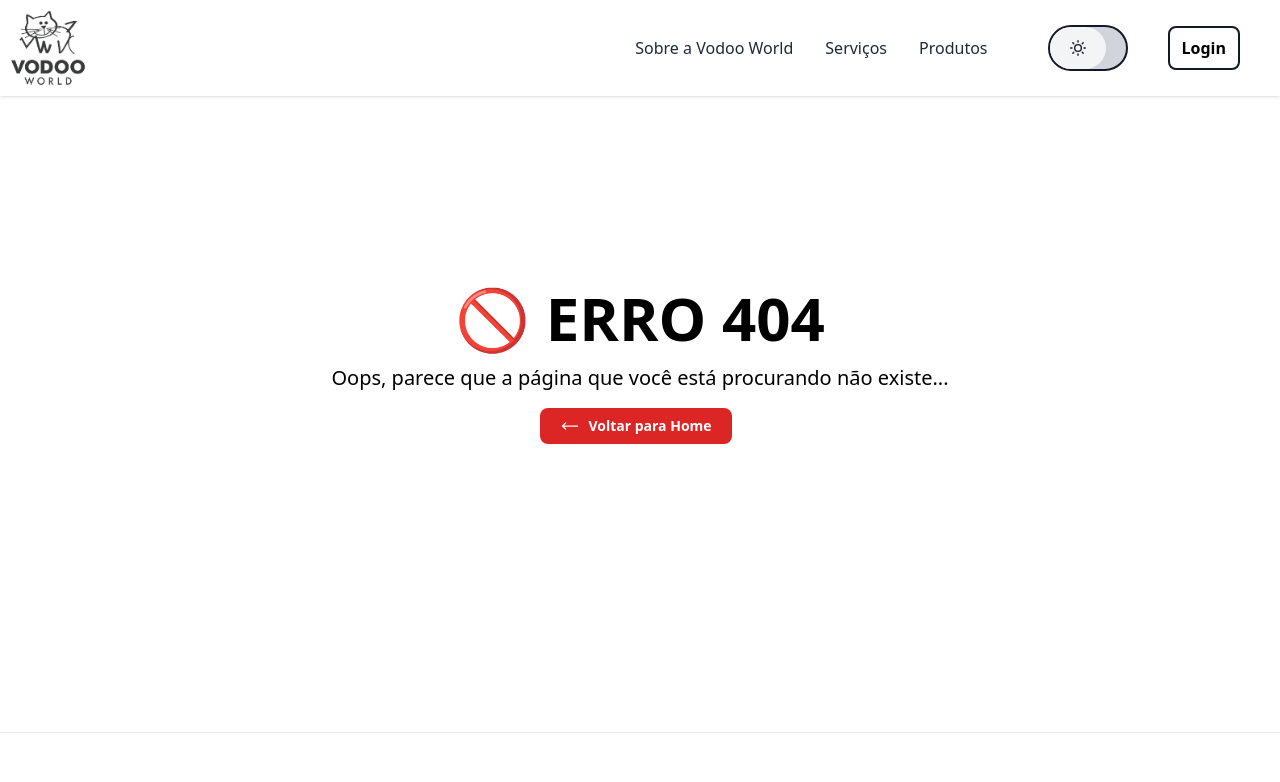
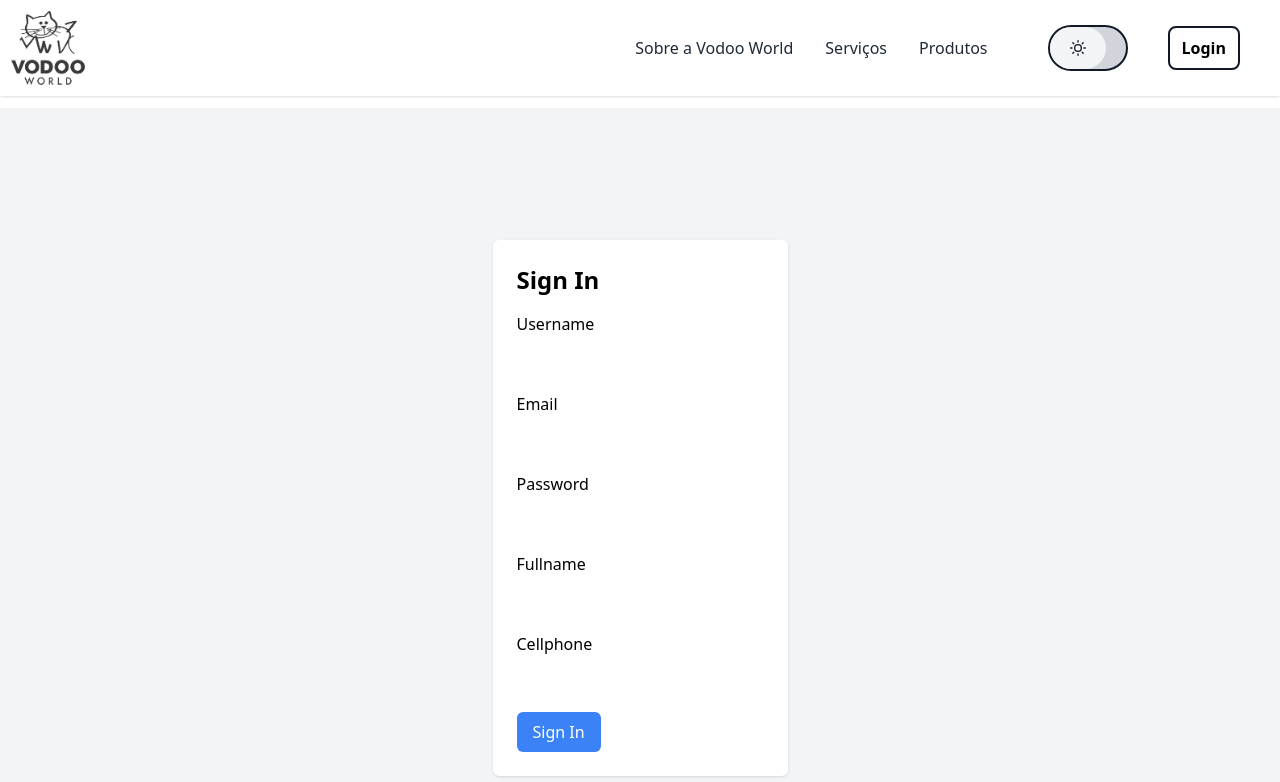
Before and after one commit to victormssa/Vodoo-World, a React (Vite) app in the folder frontend/: page /signIn in a window 1280 px wide. Before the commit this address had no page. Shown: the top 782 px of the page. Built offline with nearby package versions, Linux system fonts and the light colour scheme.

Commit message:
Iniciando o Sign In

```diff
--- a/frontend/src/components/loginForm/LoginForm.tsx
+++ b/frontend/src/components/loginForm/LoginForm.tsx
@@ -258,7 +258,7 @@ const LoginForm: React.FC = () => {
             Não possui uma conta?{" "}
           </span>
           <a
-            href="#"
+            href="/signIn"
             className="mx-2 text-sm font-bold text-blue-500 dark:text-blue-400 hover:underline"
           >
             Cadastre-se
--- /dev/null
+++ b/frontend/src/components/signInForm/SignInForm.tsx
@@ -0,0 +1,113 @@
+import { useState } from "react";
+import axios, { AxiosError } from "axios";
+
+const SignInForm = () => {
+  const [username, setUsername] = useState("");
+  const [email, setEmail] = useState("");
+  const [password, setPassword] = useState("");
+  const [fullname, setFullname] = useState("");
+  const [cellphone, setCellphone] = useState("");
+  const [error, setError] = useState("");
+
+  const handleSubmit = async (e: React.FormEvent) => {
+    e.preventDefault();
+
+    try {
+      const response = await axios.post("https://api-vodoo-world.vercel.app/auth", {
+        username,
+        email,
+        password,
+        fullname,
+        cellphone,
+      });
+
+      // Se a resposta for bem-sucedida, você pode fazer algo com os dados retornados
+      console.log(response.data);
+    } catch (err: any) {
+      setError(err.response.data.error);
+    }
+  };
+
+  return (
+    <div className="flex flex-col items-center justify-center min-h-screen bg-gray-100 dark:bg-gray-900">
+      <div className="bg-white dark:bg-gray-800 shadow p-6 rounded-md">
+        <h1 className="text-2xl font-bold mb-4">Sign In</h1>
+        {error && (
+          <p className="text-red-500 mb-4">
+            Error: {error}
+          </p>
+        )}
+        <form onSubmit={handleSubmit} className="space-y-4">
+          <div>
+            <label htmlFor="username" className="block font-medium">
+              Username
+            </label>
+            <input
+              type="text"
+              id="username"
+              className="border-gray-300 dark:bg-gray-700 dark:border-gray-600 rounded-md p-2 w-full"
+              value={username}
+              onChange={(e) => setUsername(e.target.value)}
+            />
+          </div>
+          <div>
+            <label htmlFor="email" className="block font-medium">
+              Email
+            </label>
+            <input
+              type="email"
+              id="email"
+              className="border-gray-300 dark:bg-gray-700 dark:border-gray-600 rounded-md p-2 w-full"
+              value={email}
+              onChange={(e) => setEmail(e.target.value)}
+            />
+          </div>
+          <div>
+            <label htmlFor="password" className="block font-medium">
+              Password
+            </label>
+            <input
+              type="password"
+              id="password"
+              className="border-gray-300 dark:bg-gray-700 dark:border-gray-600 rounded-md p-2 w-full"
+              value={password}
+              onChange={(e) => setPassword(e.target.value)}
+            />
+          </div>
+          <div>
+            <label htmlFor="fullname" className="block font-medium">
+              Fullname
+            </label>
+            <input
+              type="text"
+              id="fullname"
+              className="border-gray-300 dark:bg-gray-700 dark:border-gray-600 rounded-md p-2 w-full"
+              value={fullname}
+              onChange={(e) => setFullname(e.target.value)}
+            />
+          </div>
+          <div>
+            <label htmlFor="cellphone" className="block font-medium">
+              Cellphone
+            </label>
+            <input
+              type="text"
+              id="cellphone"
+              className="border-gray-300 dark:bg-gray-700 dark:border-gray-600 rounded-md p-2 w-full"
+              value={cellphone}
+              onChange={(e) => setCellphone(e.target.value)}
+            />
+          </div>
+          <button
+            type="submit"
+            className="bg-blue-500 hover:bg-blue-600 text-white font-medium py-2 px-4 rounded-md"
+          >
+            Sign In
+          </button>
+        </form>
+      </div>
+    </div>
+  );
+};
+
+export default SignInForm;
--- /dev/null
+++ b/frontend/src/pages/SignIn.tsx
@@ -0,0 +1,17 @@
+import Header from '../components/header/Header';
+import SignInForm from '../components/signInForm/SignInForm';
+import Footer from '../components/footer/Footer';
+import usePageTitle from '../hooks/UsePageTitle';
+
+const Login: React.FC = () => {
+  return (
+    <>
+      {usePageTitle("Cadastro | Vodoo World")}
+        <Header/>
+        <main className='mt-12 mb-12 py-[3.75rem]'><SignInForm/></main>
+        <Footer/>
+    </>
+  );
+};
+
+export default Login;
--- a/frontend/src/routes.tsx
+++ b/frontend/src/routes.tsx
@@ -3,6 +3,7 @@ import Home from './pages/Home';
 import About from './pages/About';
 import Login from './pages/Login';
 import Error404 from './pages/error/Error404'
+import SignIn from './pages/SignIn'
 //import PrivateRoute from './pages/private/Private';
 import { BrowserRouter as Router, Routes, Route} from 'react-router-dom';
 //import Construction from './pages/error/Construction';
@@ -13,6 +14,7 @@ const Rotas = () => (
       <Route path="/home" element={<Home />} />
       <Route path="/sobre" element={<About />} />
       <Route path="/login" element={<Login />} />
+      <Route path="/signIn" element={<SignIn />} />
       <Route path="*" element={<Error404 />} />
     </Routes>
   </Router>
```
